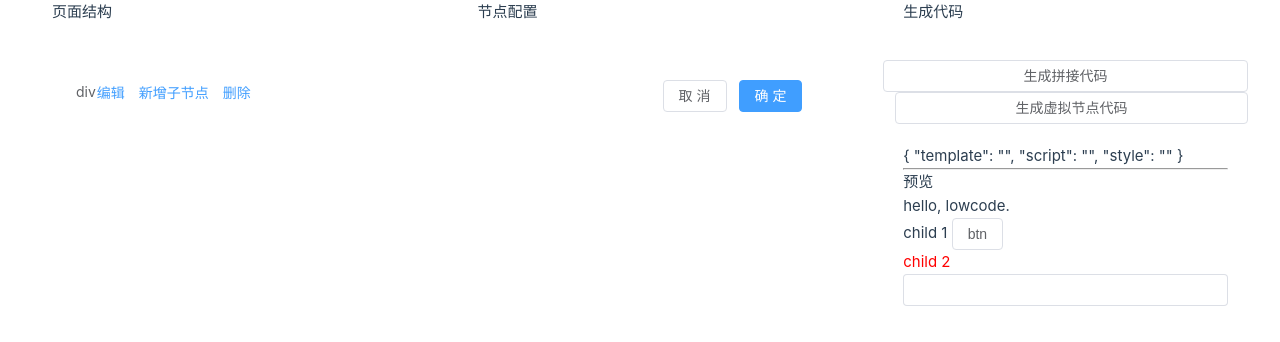
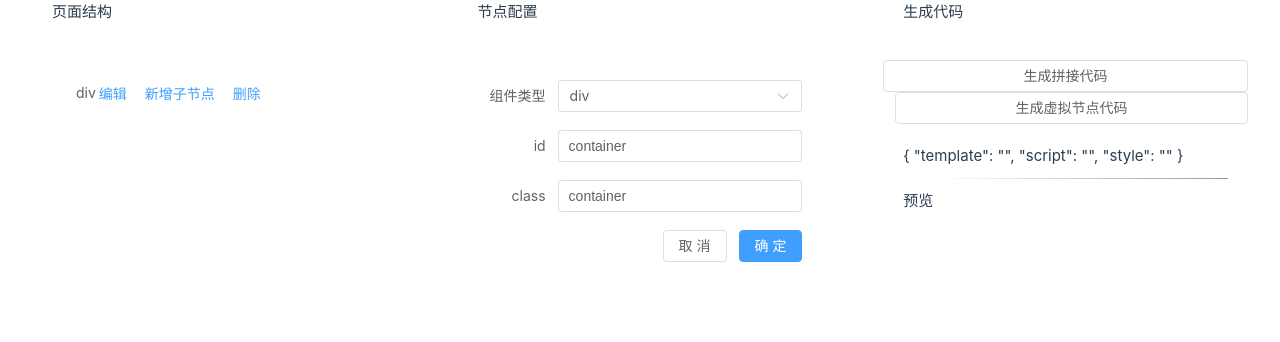
Before and after one commit to tinyblckc0000al/lowcodeHelper, a Vue app: page / in a window 1280 px wide. Shown: the top 342 px of the page. Built offline with nearby package versions, Linux system fonts and the light colour scheme.

Commit message:
完成编辑，增加组件配置

```diff
--- a/package.json
+++ b/package.json
@@ -33,6 +33,7 @@
     "eslint-plugin-vue": "^9.23.0",
     "jsdom": "^24.0.0",
     "npm-run-all2": "^6.1.2",
+    "sass": "^1.77.5",
     "typescript": "~5.4.0",
     "vite": "^5.2.8",
     "vitest": "^1.4.0",
--- a/src/components/lowcodeHelper.vue
+++ b/src/components/lowcodeHelper.vue
@@ -12,13 +12,13 @@
                             <span class="custom-tree-node">
                                 <span> {{ node.label }}</span>
                                 <span>
-                                    <el-button type="text" size="mini" @click.stop="">
+                                    <el-button  type='primary' size="mini" @click.stop="editNode(node,data)" link>
                                         编辑
                                     </el-button>
-                                    <el-button type="text" size="mini" @click.stop="createChildNode(node,data)">
+                                    <el-button type='primary' size="mini" :disabled="!data.couldHaveChild" @click.stop="createChildNode(node,data)" link>
                                         新增子节点
                                     </el-button>
-                                    <el-button type="text" size="mini" @click="() => remove(node, data)">
+                                    <el-button type='primary' size="mini" @click="() => remove(node, data)" link>
                                         删除
                                     </el-button>
                                 </span>
@@ -31,17 +31,22 @@
         <div style="width:30%;">
             <el-container>
                 <el-header>节点配置</el-header>
-                <el-main>
-                    <!-- <el-form ref="tmpConfig" :model="tmpConfig" label-width="80px">
-                        <el-form-item v-for="item in configItems" :key="item.id" :label="item.label"
-                            :value="item.value">
-                            <el-input v-model="tmpConfig[item.value]"></el-input>
-                        </el-form-item>
-                    </el-form> -->
-                    <div style="float:right">
-                        <el-button @click="cancelChange">取 消</el-button>
-                        <el-button type="primary" @click="changeOptions(tmpConfig)">确 定</el-button>
-                    </div>
+                <el-main v-if="curNodeConfig != null">
+                    <el-form ref="curNodeConfigRef" :model="curNodeConfig" label-width="80px">
+                            <el-form-item prop="label" label="组件类型">
+                                <el-select v-model="curNodeConfig.label" clearable>
+                                    <el-option v-for="item in availableComponentsList" :key="item" :label="item"
+                                        :value="item"></el-option>
+                                </el-select>
+                            </el-form-item>
+                            <el-form-item v-for="key in Object.keys(curNodeConfig.data.attrs)" :key="key" :label="key">
+                                <el-input v-model="curNodeConfig.data.attrs[key]" clearable></el-input>
+                            </el-form-item>
+                            <div style="float:right">
+                                <el-button @click="cancelChange">取 消</el-button>
+                                <el-button type="primary" @click="changeNodeConfig(curNodeConfig)">确 定</el-button>
+                            </div>
+                    </el-form>
                 </el-main>
             </el-container>
         </div>
@@ -55,30 +60,31 @@
                     <hr />
                     <p>预览</p>
                     <div ref="preview">
-                        <span id="testId" class="testClass">hello, lowcode.
-                            <div id="testId" class="testClass">
-                                child 1
-                                <el-button @click="alert('hello')">btn</el-button>
-                            </div>
-                            <span id="testId" class="testClass" style="color:red">child 2</span>
-                            <el-input class="single-input" v-model="inputValue"></el-input>
-                        </span>
+
                     </div>
                 </el-main>
             </el-container>
         </div>
-        <el-dialog class="create-dialog" v-model="createVisible" title="创建" width="40%">
-            <el-form ref="createDialog" :model="tmpConfig" label-width="80px">
+        <el-dialog class="create-dialog" v-model="createVisible" @closed="closeCreateChildNode" header="创建" width="40%">
+            <el-form ref="createDialogRef" :model="tmpConfig" label-width="80px">
                 <el-form-item prop="label" label="节点名">
-                    <el-select v-model="newNodeType">
+                    <el-select v-model="newNodeType" clearable>
                         <el-option v-for="item in availableComponentsList" :key="item" :label="item"
                             :value="item"></el-option>
                     </el-select>
                 </el-form-item>
                 <template v-if="newNodeType">
-                    <div v-for="key in Object.keys(tmpConfig.data.attrs)" :key="key" :label="key">
-                        <!-- <el-input v-model="tmpConfig.data.attrs[key]" clearable></el-input> -->
-                        <span>{{ key }}: {{ tmpConfig.data.attrs[key] }}</span>
+                    <div>
+                        <hr>
+                        <!-- <header>属性</header> -->
+                        <el-form-item v-for="key in Object.keys(tmpConfig.data.attrs)" :key="key" :label="key">
+                            <el-input v-model="tmpConfig.data.attrs[key]" clearable></el-input>
+                        </el-form-item>
+                    </div>
+                    <div v-if="tmpConfig.data.hasOwnProperty('text')">
+                        <hr>
+                        <!-- <header v-if="tmpConfig.data.hasOwnProperty('text')">内容</header> -->
+                            <el-input v-model="tmpConfig.data.text" class="dom-text" clearable></el-input>
                     </div>
                 </template>
                 <el-button @click.prevent="appendProp(domain)"><i
@@ -86,8 +92,8 @@
             </el-form>
             <template #footer>
                 <span class="dialog-footer">
-                    <el-button @click="() => createVisible = false">取 消</el-button>
-                    <el-button type="primary" @click="() => append()">确 定</el-button>
+                    <el-button @click="closeCreateChildNode">取 消</el-button>
+                    <el-button type="primary" @click="() => appendChildNode()">确 定</el-button>
                 </span>
             </template>
         </el-dialog>
@@ -107,9 +113,10 @@ import '@/assets/lowcodeHelper.css'
     { value: 'text', label: 'text' }, // 节点文本
     // { value: 'elm', label: 'elm' }, // 真实节点
     ]
+    const createDialogRef = ref(null)
     const newNodeType = ref(undefined)
-    //当前点击的节点 ps:不一定跟curConfig完全对应,取决于操作，新增子节点的curNode是父节点，编辑的curNode是当前节点。
-    const curNode = ref({
+    //新建节点的父节点
+    const parentNode = ref({
         node: {},
         data: {},
     })
@@ -119,13 +126,13 @@ import '@/assets/lowcodeHelper.css'
         key: '',
         label: '',
         data: {
-            attrs: {
-                'id': ''
-            },
+            attrs: {},
             text: ''
         },
         children: []
     })
+    // 编辑的curNode是当前节点
+    let curNode = ref({})
     // 页面结构树
     let vnodeTree = ref([{
         label: 'div',
@@ -136,7 +143,10 @@ import '@/assets/lowcodeHelper.css'
             },
             text: ''
         },
+        'couldHaveChild': true,
+        'children': []
     }])
+    const curNodeConfig = ref(vnodeTree.value[0])
     // 生成的代码
     let generatedCode = ref({
         template: '',
@@ -213,13 +223,18 @@ let availableComponentsList = computed(() => {
     // console.log('this.componentsConfigMap: ', componentsConfigMap);
     return Object.keys(componentsConfigMap)
 })
+function editNode(node,data) {
+    curNode.value = node
+    curNodeConfig.value= JSON.parse(JSON.stringify(data))
+    console.log('curNodeConfig.value,data', curNode.value.data, curNodeConfig.value)
+}
 watch(newNodeType, (nv,ov) => {
     try{
         console.log('nv,ov', nv,ov)
         if(nv) {
-            let vnode = componentsConfigMap[newNodeType.value]
+            let vnode = JSON.parse(JSON.stringify(componentsConfigMap[newNodeType.value]))
             console.log('vnode: ', vnode, newNodeType.value);
-            tmpConfig.value = JSON.parse(JSON.stringify(vnode))
+            tmpConfig.value = vnode
             tmpConfig.value.key = Date.now()
             console.log('vnode', vnode, 'tmpConfig.value', tmpConfig.value)
             // newNodeType = nv
@@ -232,16 +247,14 @@ watch(newNodeType, (nv,ov) => {
 function appendProp() {}
 function createChildNode(node, data) {
     console.log('data', node, data)
-    curNode.value.node = node
-    curNode.value.data = data
+    parentNode.value.node = node
+    parentNode.value.data = data
     tmpConfig.value = {
         parentKey: '',
         key: '',
         label: '',
         data: {
-            attrs: {
-                'id': ''
-            },
+            attrs: {},
             text: ''
         },
         children: []
@@ -249,14 +262,18 @@ function createChildNode(node, data) {
     tmpConfig.value.parentKey = data.key
     createVisible.value = true
 }
-function append(data) {
+function closeCreateChildNode() {
+    createVisible.value = false
+    newNodeType.value = ''
+    createDialogRef.value.resetFields()
+}
+function appendChildNode(data) {
     console.log('tmpConfig', tmpConfig.value)
     console.log('newNodeType', newNodeType.value)
-    // const newChild = { label: 'testtest', children: [] }
-    if (!curNode.value.data.children) {
-        curNode.value.data['children'] = []
+    if (!parentNode.value.data.children) {
+        parentNode.value.data['children'] = []
     }
-    curNode.value.data.children.push(tmpConfig.value)
+    parentNode.value.data.children.push(JSON.parse(JSON.stringify(tmpConfig.value)))
     console.log('vnodeTree.value', vnodeTree.value)
     createVisible.value = false
 }
@@ -282,13 +299,31 @@ function generateCode() {
 function generateVNode() {
     console.log('vnodeTree.value', vnodeTree.value)
 }
-function changeOptions(data) {
-    console.log('data', data)
+function changeNodeConfig(data) {
+    const parent = curNode.value.parent
+    const children = parent.data.children || parent.data
+    const index = children.findIndex(d => d.id === data.id)
+    parentNode.value.data.children[index] = JSON.parse(JSON.stringify(data))
 }
 function cancelChange() {
-    // tmpConfig.value =
+    curNodeConfig.value= JSON.parse(JSON.stringify(curNode.value.data))
 }
 
 </script>
 
-<style></style>
+<style lang="scss" scoped>
+hr{
+    width: 90%;
+    height:1px;
+    margin: 10px auto;
+    border: 0;
+    margin-right:0;
+    background-image: linear-gradient(to right, rgba(0,0,0,0),rgba(0,0,0,0.2),rgba(0,0,0,0.4));
+}
+.dom-text::before {
+    content:"innerText";
+    width:80px;
+    text-align:right;
+    padding-right: 10px;
+}
+</style>
--- a/src/materials/componentsConfig.js
+++ b/src/materials/componentsConfig.js
@@ -5,8 +5,38 @@ const componentsConfigMap = {
             'attrs': {
                 'class': 'single-input',
                 'v-model': '$inputValue'
+            },
+            'events': {
             }
         },
+        'couldHaveChild': false,
+        'children': []
+    },
+    'div': {
+        'label': 'div',
+        'data': {
+            'attrs':{
+                'class': 'container',
+            },
+            'events' : {
+                'click': 'console.log(this)'
+            }
+        },
+        'couldHaveChild': true,
+        'children': []
+    },
+    'span': {
+        'label': 'span',
+        'data': {
+            'attrs':{
+                'class': 'text',
+            },
+            'text': '默认span',
+            'events' : {
+                'click': 'console.log(this)'
+            }
+        },
+        'couldHaveChild': true,
         'children': []
     }
 }
```
Also changed, not shown: 1 other file (tests, documents, lock files or other folders).
